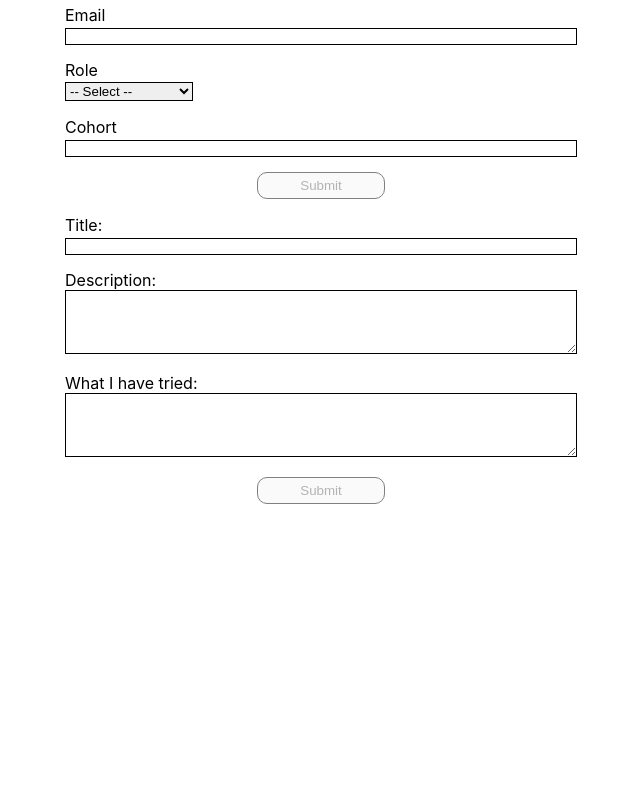
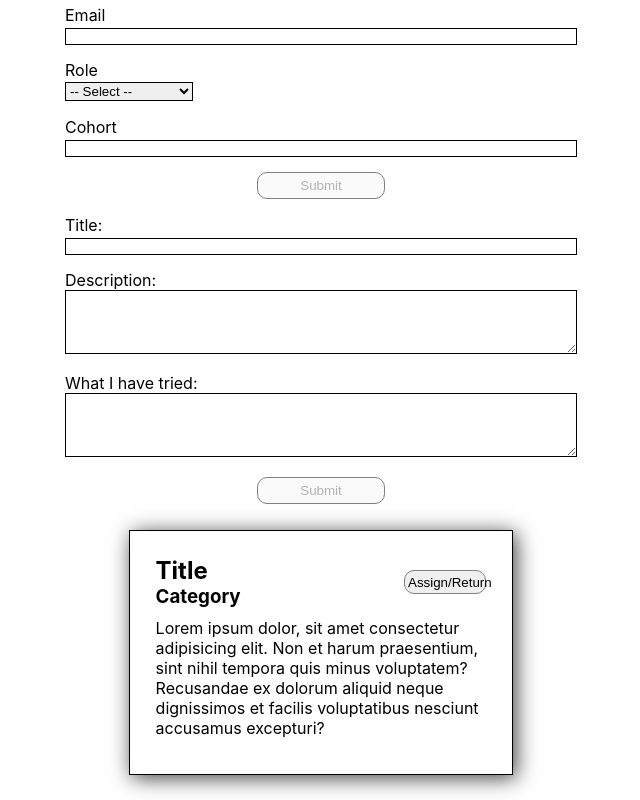
Before and after one commit to bw-dev-desk-queue-3/fe, a React (Create React App) app: page / in a window 1280 px wide. Shown: the part 472-1272 px from the top of the page, without its empty margins (319-959 px from the left). Before the commit the page ends 976 px from the top, so only its background shows below. Built offline with nearby package versions, Linux system fonts and the light colour scheme.

Commit message:
styles for ticket added

```diff
--- a/src/App.css
+++ b/src/App.css
@@ -31,7 +31,8 @@
 
 .login button,
 .register button,
-.create-ticket button {
+.create-ticket button,
+.ticket-heading button {
   border: 1px solid grey;
   border-radius: 10px;
   padding: 1%;
@@ -46,3 +47,27 @@
 .textarea {
   min-height: 4rem;
 }
+
+.container {
+  display: flex;
+  flex-flow: row wrap;
+  width: 30%;
+  margin: 2% auto;
+  border: 1px solid black;
+  padding: 2%;
+  box-shadow: 3px 3px 20px #404040;
+}
+
+.ticket-heading {
+  width: 100%;
+  display: flex;
+  justify-content: space-between;
+}
+
+.ticket-heading div {
+  width: 60%;
+}
+
+.ticket-body {
+  margin: 3% 0;
+}
--- a/src/App.js
+++ b/src/App.js
@@ -2,6 +2,7 @@ import React from 'react';
 import Login from './components/Login';
 import Register from './components/Register';
 import CreateTicket from './components/CreateTicket';
+import Ticket from './components/Ticket'
 
 import './App.css';
 
@@ -11,6 +12,7 @@ function App() {
       <Login />
       <Register />
       <CreateTicket />
+      <Ticket />
     </div>
   );
 }
--- a/src/components/Ticket.js
+++ b/src/components/Ticket.js
@@ -4,16 +4,16 @@ const Ticket = props => {
 
     return(
         <div className="container">
-            <div className="">
-                <h2>Title</h2>
-                <h3>Category</h3>
-            </div>
+            <div className="ticket-heading">
+                <div>
+                    <h2>Title</h2>
+                    <h3>Category</h3>
+                </div>
 
-            <div className="">
                 <button>Assign/Return</button>
             </div>
 
-            <div className="">
+            <div className="ticket-body">
                 <p>Lorem ipsum dolor, sit amet consectetur adipisicing elit. Non et harum praesentium, sint nihil tempora quis minus voluptatem? Recusandae ex dolorum aliquid neque dignissimos et facilis voluptatibus nesciunt accusamus excepturi?</p>
             </div>
 
```
